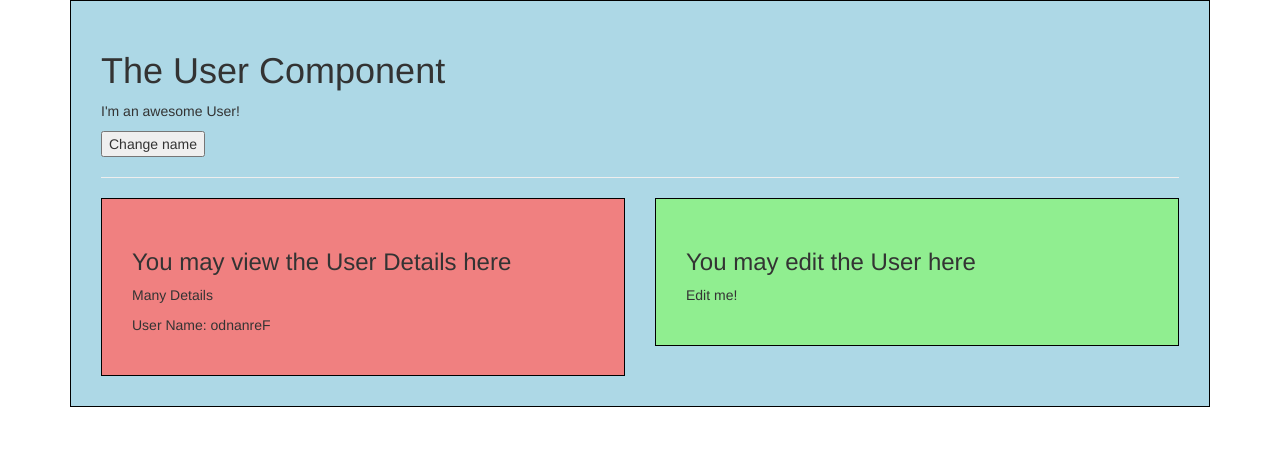
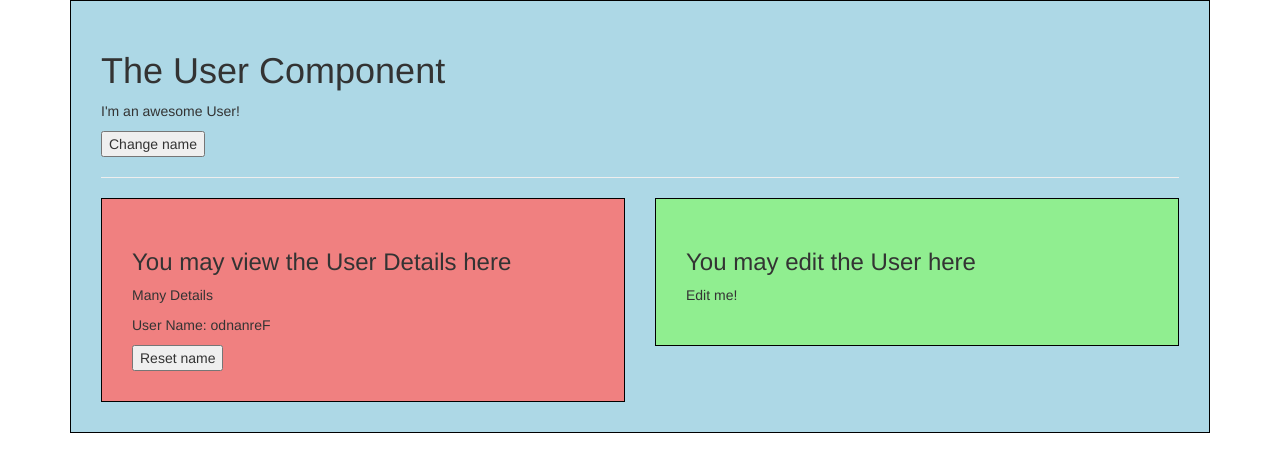
Before and after one commit to fernandotnl/vuejs-course, a Vue app: page / in a window 1280 px wide. Shown: the top 472 px of the page. Built offline with nearby package versions, Linux system fonts and the light colour scheme.

Commit message:
Adding reset name button and altering changeName to only set name to Bruna

```diff
--- a/src/components/User.vue
+++ b/src/components/User.vue
@@ -27,7 +27,7 @@
         },
         methods: {
             changeName(){
-                this.name = this.name === 'Fernando' ? 'Bruna': 'Fernando';
+                this.name = 'Bruna';//this.name === 'Fernando' ? 'Bruna': 'Fernando';
             }
         },
         components: {
--- a/src/components/UserDetail.vue
+++ b/src/components/UserDetail.vue
@@ -3,6 +3,7 @@
         <h3>You may view the User Details here</h3>
         <p>Many Details</p>
         <p>User Name: {{reverseName()}}</p>
+        <button @click="resetName"> Reset name </button>
     </div>
 </template>
 
@@ -17,6 +18,9 @@
         methods: {
             reverseName(){
                 return this.name.split("").reverse().join("");
+            },
+            resetName(){
+                this.name = 'Fernando';
             }
         }
     }
```
